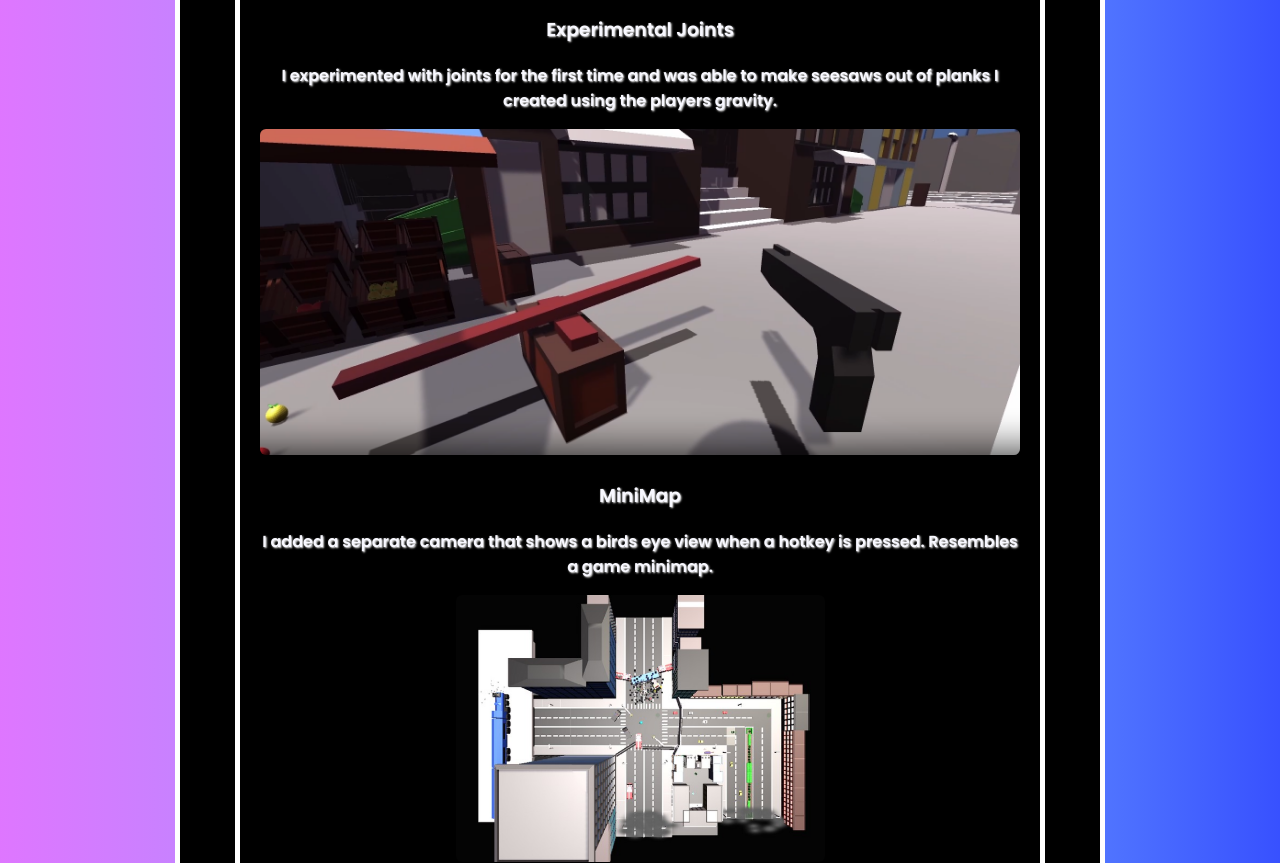
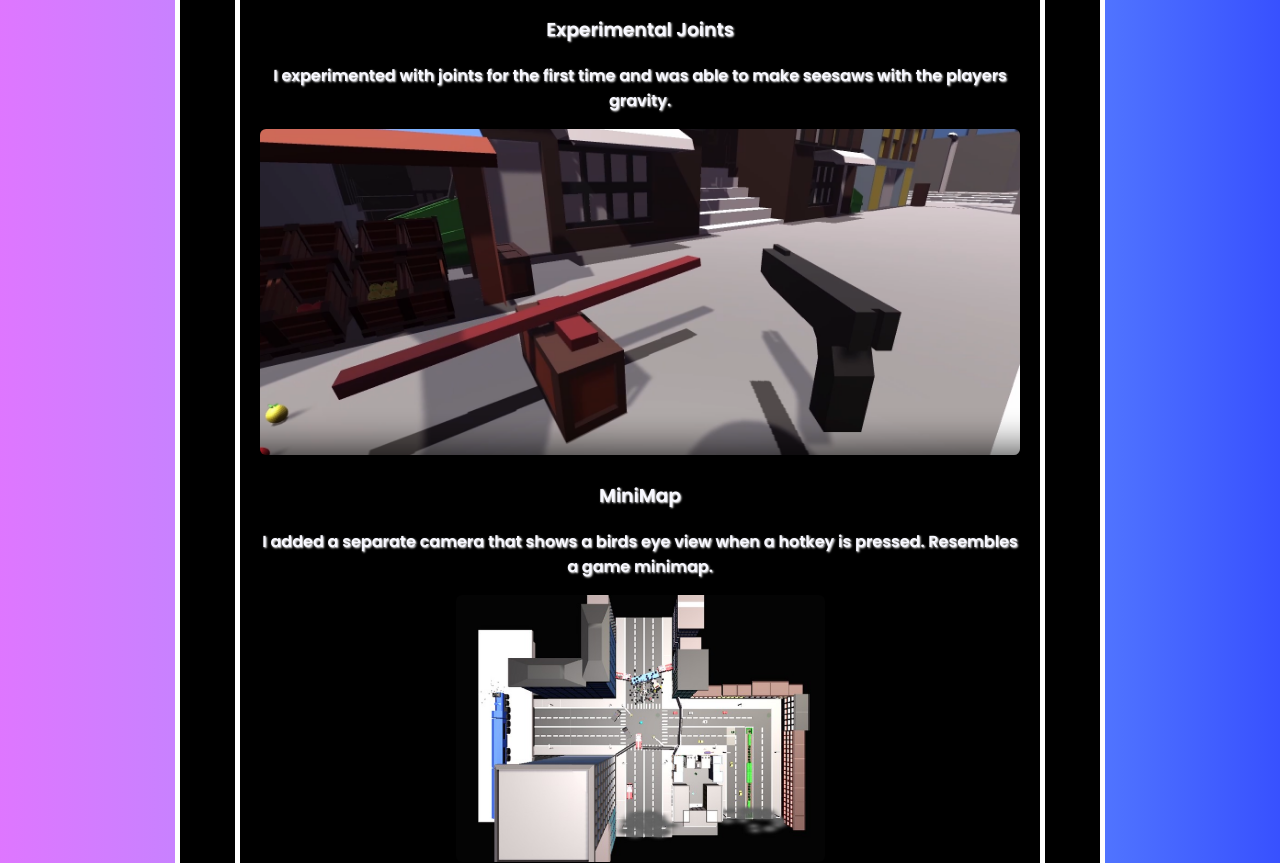
Before and after one commit to ajallardice23/E-Portfolio, a plain HTML site: page ZombieGame.html in a window 1280 px wide. Shown: the part 3410-4273 px from the top of the page. Drawn offline with Linux system fonts and the light colour scheme.

Commit message:
Edited ZombieGame.html

```diff
--- a/ZombieGame.html
+++ b/ZombieGame.html
@@ -96,7 +96,7 @@
             </div>
 
             <h3>Experimental Joints</h3>
-            <p>I experimented with joints for the first time and was able to make seesaws out of planks I created using the players gravity.</p>
+            <p>I experimented with joints for the first time and was able to make seesaws with the players gravity.</p>
 
             <div class="ContentImages">
                 <img src="Images/Games/ZombieGameJoints.png">
```
